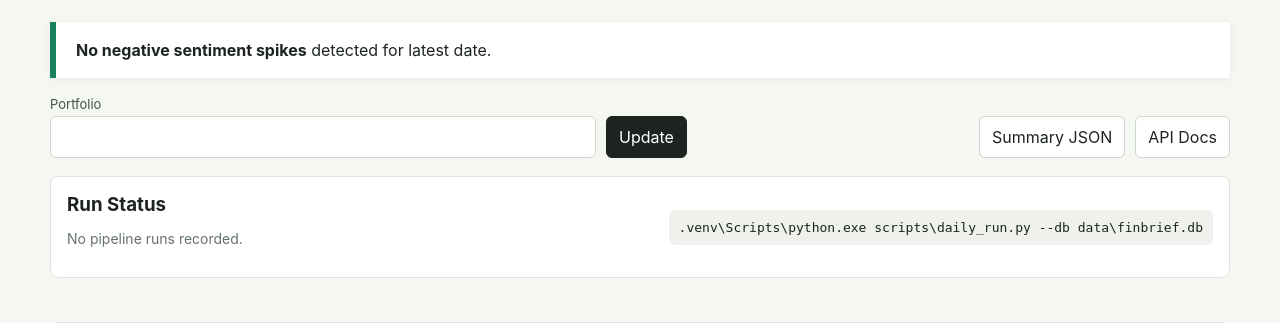
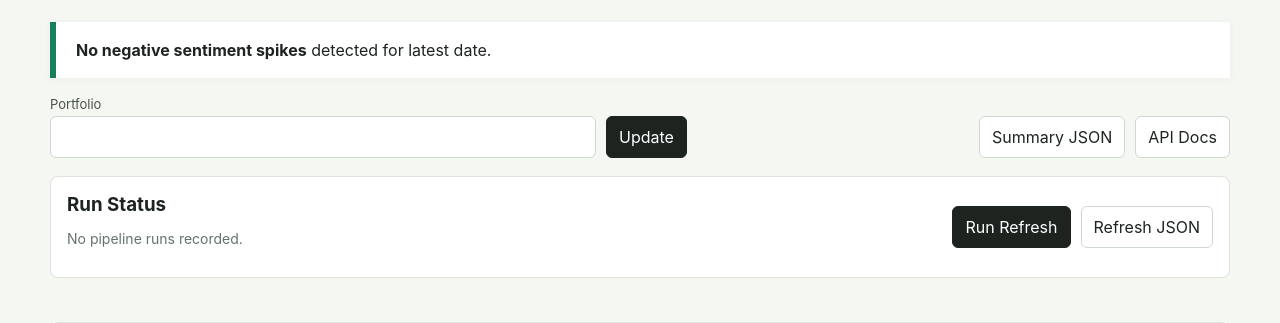
Before and after one commit to BK5102/FinBrief, a FastAPI app: page / in a window 1280 px wide. Shown: the part 69-392 px from the top of the page. Run offline with FastAPI, Linux system fonts and the light colour scheme; data that the repository does not hold is empty.

Commit message:
Add non-blocking dashboard refresh workflow

```diff
--- a/scripts/backfill_finnhub.py
+++ b/scripts/backfill_finnhub.py
@@ -13,7 +13,7 @@ from dotenv import load_dotenv
 
 from finbrief.db import connect, list_active_tickers, persist_pipeline_result
 from finbrief.fetcher import fetch_finnhub_range, headline_dedupe_key
-from finbrief.pipeline import _score_text
+from finbrief.runner import score_text
 from finbrief.scorer import score_texts
 
 
@@ -47,7 +47,7 @@ def main() -> int:
     fetch_seconds = time.perf_counter() - fetch_start
 
     score_start = time.perf_counter()
-    scores = score_texts([_score_text(headline) for headline in headlines]) if headlines else []
+    scores = score_texts([score_text(headline) for headline in headlines]) if headlines else []
     score_seconds = time.perf_counter() - score_start
 
     with connect(args.db) as conn:
--- a/src/finbrief/app.py
+++ b/src/finbrief/app.py
@@ -3,6 +3,8 @@
 from __future__ import annotations
 
 import os
+import threading
+from datetime import datetime, timezone
 from pathlib import Path
 from urllib.parse import parse_qs
 
@@ -10,13 +12,25 @@ from fastapi import FastAPI, HTTPException, Request
 from fastapi.responses import RedirectResponse
 from fastapi.staticfiles import StaticFiles
 from fastapi.templating import Jinja2Templates
+from dotenv import load_dotenv
 
 from finbrief.db import connect, list_active_tickers, set_active_tickers
 from finbrief.queries import get_recent_runs, get_summary, get_ticker_detail
+from finbrief.runner import run_pipeline_cycle
 
 ROOT = Path(__file__).resolve().parents[2]
+load_dotenv(ROOT / ".env")
 DEFAULT_DB_PATH = Path(os.getenv("FINBRIEF_DB", "data/finbrief.db"))
 TEMPLATES = Jinja2Templates(directory=str(ROOT / "templates"))
+REFRESH_LOCK = threading.Lock()
+REFRESH_STATE = {
+    "running": False,
+    "status": "idle",
+    "started_at": None,
+    "completed_at": None,
+    "result": None,
+    "error": None,
+}
 
 app = FastAPI(title="FinBrief", version="0.1.0")
 app.mount("/static", StaticFiles(directory=str(ROOT / "static")), name="static")
@@ -59,6 +73,20 @@ def summary(date: str | None = None) -> dict:
         return get_summary(conn, aggregate_date=date)
 
 
+@app.post("/refresh")
+def start_refresh(request: Request):
+    started = _start_background_refresh()
+    if "text/html" in request.headers.get("accept", ""):
+        return RedirectResponse("/", status_code=303)
+    return {"started": started, "refresh": refresh_status()}
+
+
+@app.get("/refresh/status")
+def refresh_status() -> dict:
+    with REFRESH_LOCK:
+        return dict(REFRESH_STATE)
+
+
 @app.get("/ticker/{symbol}")
 def ticker_detail(symbol: str, date: str | None = None) -> dict:
     detail = _ticker_detail(symbol, date)
@@ -77,6 +105,7 @@ def home(request: Request):
         {
             "summary": data,
             "recent_runs": runs,
+            "refresh": refresh_status(),
             "portfolio_value": ",".join(data["active_tickers"]),
             "holding_cards": [_prepare_holding(holding) for holding in data["holdings"]],
         },
@@ -103,6 +132,57 @@ def _ticker_detail(symbol: str, date: str | None = None) -> dict:
     if not detail["aggregates"] and not detail["headlines"]:
         raise HTTPException(status_code=404, detail=f"No data found for {symbol.upper()}")
     return detail
+
+
+def _start_background_refresh() -> bool:
+    with REFRESH_LOCK:
+        if REFRESH_STATE["running"]:
+            return False
+        REFRESH_STATE.update(
+            {
+                "running": True,
+                "status": "running",
+                "started_at": datetime.now(timezone.utc).isoformat(),
+                "completed_at": None,
+                "result": None,
+                "error": None,
+            }
+        )
+    thread = threading.Thread(target=_run_refresh_job, daemon=True)
+    thread.start()
+    return True
+
+
+def _run_refresh_job() -> None:
+    try:
+        output = run_pipeline_cycle(db_path=DEFAULT_DB_PATH, finnhub_key=os.getenv("FINNHUB_API_KEY") or None)
+        result = {
+            "tickers": output["tickers"],
+            "counts": output["counts"],
+            "timings_seconds": output["timings_seconds"],
+            "pipeline_run_id": output.get("db", {}).get("pipeline_run_id"),
+        }
+        with REFRESH_LOCK:
+            REFRESH_STATE.update(
+                {
+                    "running": False,
+                    "status": "success",
+                    "completed_at": datetime.now(timezone.utc).isoformat(),
+                    "result": result,
+                    "error": None,
+                }
+            )
+    except Exception as exc:
+        with REFRESH_LOCK:
+            REFRESH_STATE.update(
+                {
+                    "running": False,
+                    "status": "failure",
+                    "completed_at": datetime.now(timezone.utc).isoformat(),
+                    "result": None,
+                    "error": str(exc),
+                }
+            )
 
 
 def _prepare_holding(holding: dict) -> dict:
--- a/static/styles.css
+++ b/static/styles.css
@@ -143,6 +143,37 @@ button,
   background: white;
   border: 1px solid #dfe4dd;
   border-radius: 8px;
+}
+
+.run-actions {
+  display: flex;
+  gap: 10px;
+  align-items: center;
+  flex-wrap: wrap;
+  justify-content: end;
+}
+
+.status {
+  margin: 8px 0 0;
+  font-size: 14px;
+  font-weight: 700;
+}
+
+.status.running {
+  color: #9a3412;
+}
+
+.status.success {
+  color: #137a4b;
+}
+
+.status.failure {
+  color: #b42318;
+}
+
+button:disabled {
+  cursor: progress;
+  opacity: 0.65;
 }
 
 code {
--- a/templates/home.html
+++ b/templates/home.html
@@ -39,8 +39,22 @@
       {% else %}
         <p class="meta">No pipeline runs recorded.</p>
       {% endif %}
+      {% if refresh.running %}
+        <p class="status running">Refresh running since {{ refresh.started_at }}.</p>
+      {% elif refresh.status == "success" %}
+        <p class="status success">Last manual refresh completed at {{ refresh.completed_at }}.</p>
+      {% elif refresh.status == "failure" %}
+        <p class="status failure">Last manual refresh failed: {{ refresh.error }}</p>
+      {% endif %}
     </div>
-    <code>.venv\Scripts\python.exe scripts\daily_run.py --db data\finbrief.db</code>
+    <div class="run-actions">
+      <form method="post" action="/refresh">
+        <button type="submit" {% if refresh.running %}disabled{% endif %}>
+          {% if refresh.running %}Refresh Running{% else %}Run Refresh{% endif %}
+        </button>
+      </form>
+      <a class="button ghost" href="/refresh/status">Refresh JSON</a>
+    </div>
   </section>
 
   <section class="grid" aria-label="Ticker summary cards">
```
Also changed, not shown: notes/phase2.md (+2 -1 lines), scripts/daily_run.py (+8 -26 lines), src/finbrief/pipeline.py (+6 -43 lines), src/finbrief/runner.py (added, +77 -0 lines), README.md.
